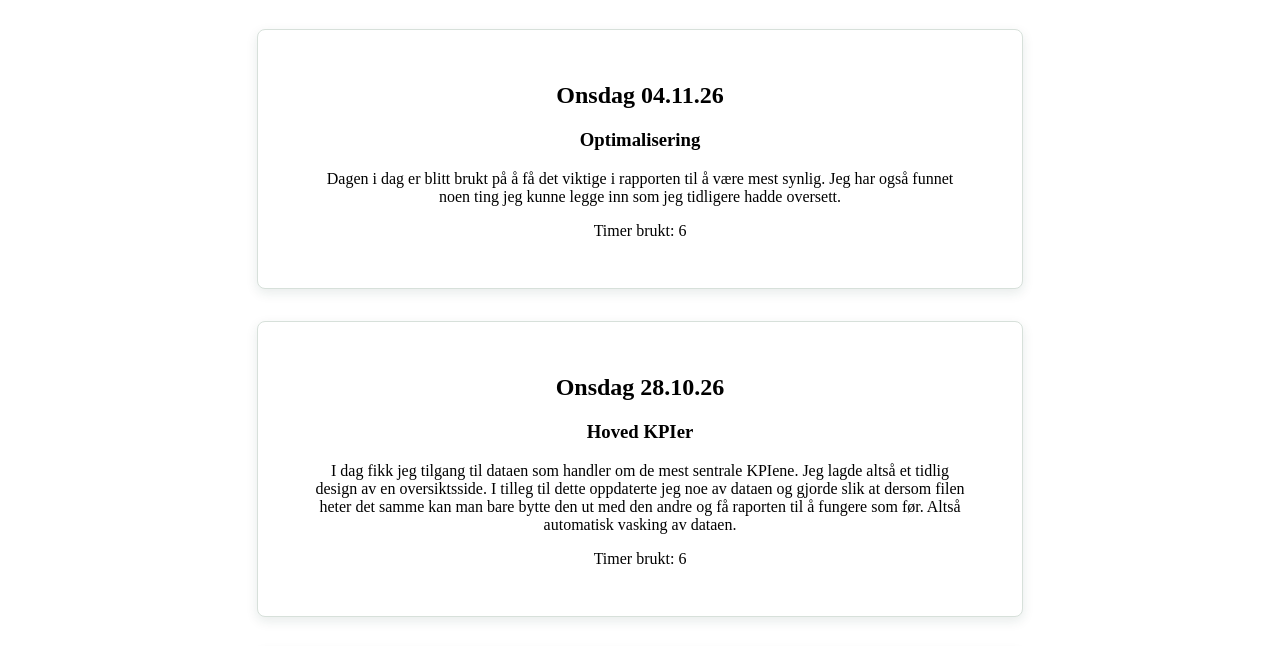
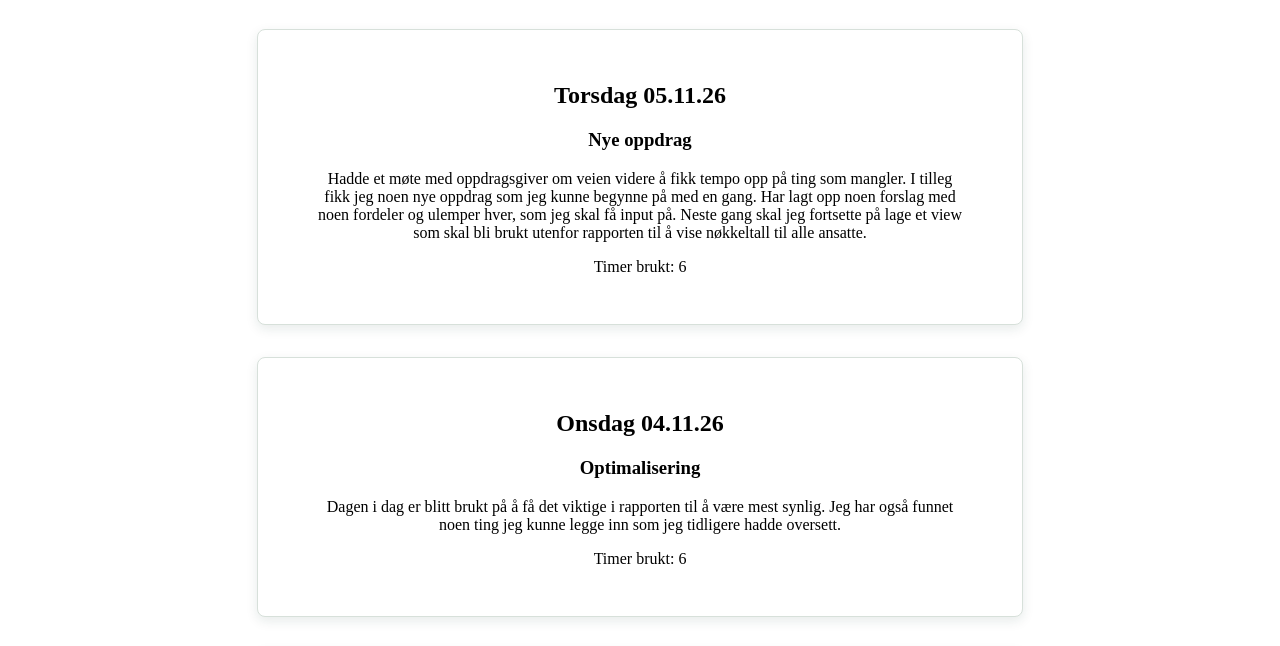
Before and after one commit to BenjaminBirkelandPaulsen/Nettside_Praksis2, a plain HTML site: page logg.html in a window 1280 px wide. Shown: the part 133-779 px from the top of the page. Drawn offline with Linux system fonts and the light colour scheme.

Commit message:
Logg 05.11

```diff
--- a/logg.html
+++ b/logg.html
@@ -28,6 +28,21 @@
           </div>
         </article>
         -->
+
+
+        <article class="logg-entry">
+          <div class="logg-content">
+            <h2>Torsdag 05.11.26</h2>
+            <h3>Nye oppdrag</h3>
+            <p>
+             Hadde et møte med oppdragsgiver om veien videre å fikk tempo opp på ting som mangler.
+             I tilleg fikk jeg noen nye oppdrag som jeg kunne begynne på med en gang.
+             Har lagt opp noen forslag med noen fordeler og ulemper hver, som jeg skal få input på.
+             Neste gang skal jeg fortsette på lage et view som skal bli brukt utenfor rapporten til å vise nøkkeltall til alle ansatte.
+            </p>
+            <p>Timer brukt: 6</p>
+          </div>
+        </article>
 
 
         <article class="logg-entry">
```
